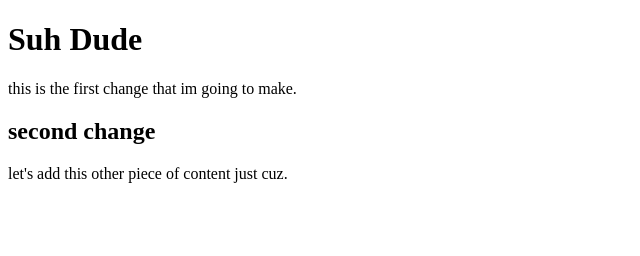
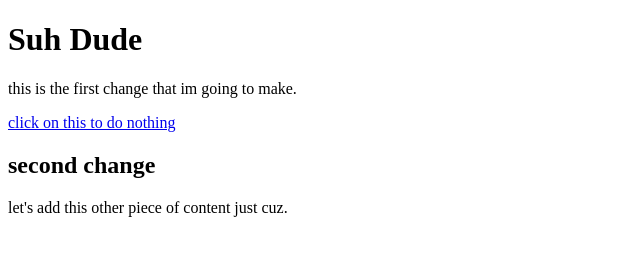
Before and after one commit to aforough/git-demo, a plain HTML site: page index.html in a window 1280 px wide. Shown: the whole page, without its empty margins (0-640 px from the left). Drawn offline with Linux system fonts and the light colour scheme.

Commit message:
added one piece of navigation to the page

```diff
--- a/index.html
+++ b/index.html
@@ -10,6 +10,8 @@
 		<h1> Suh Dude </h1>
 		<p> this is the first change that im going to make. </p>
 
+		<nav><a href="#">click on this to do nothing</a></nav>
+
 
 		<h2> second change </h2>
 		<p> let's add this other piece of content just cuz. </p>
```
